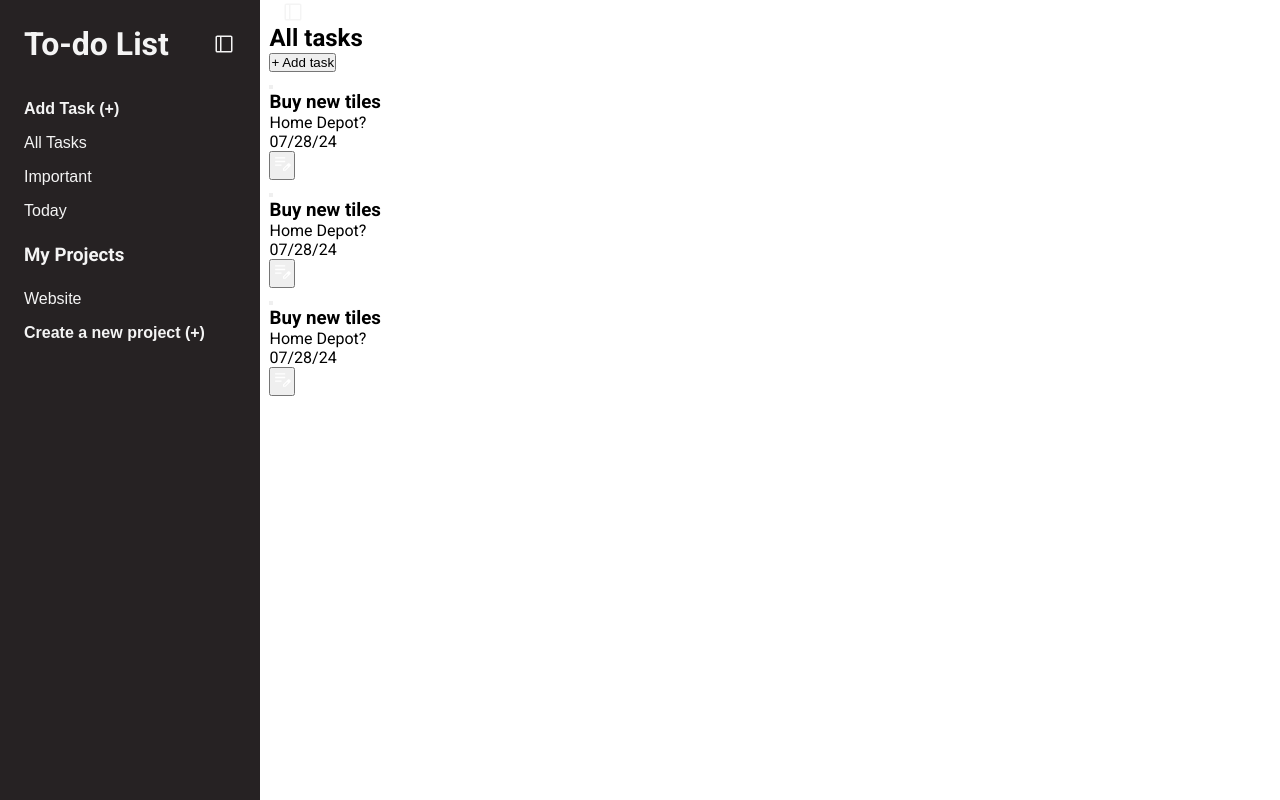
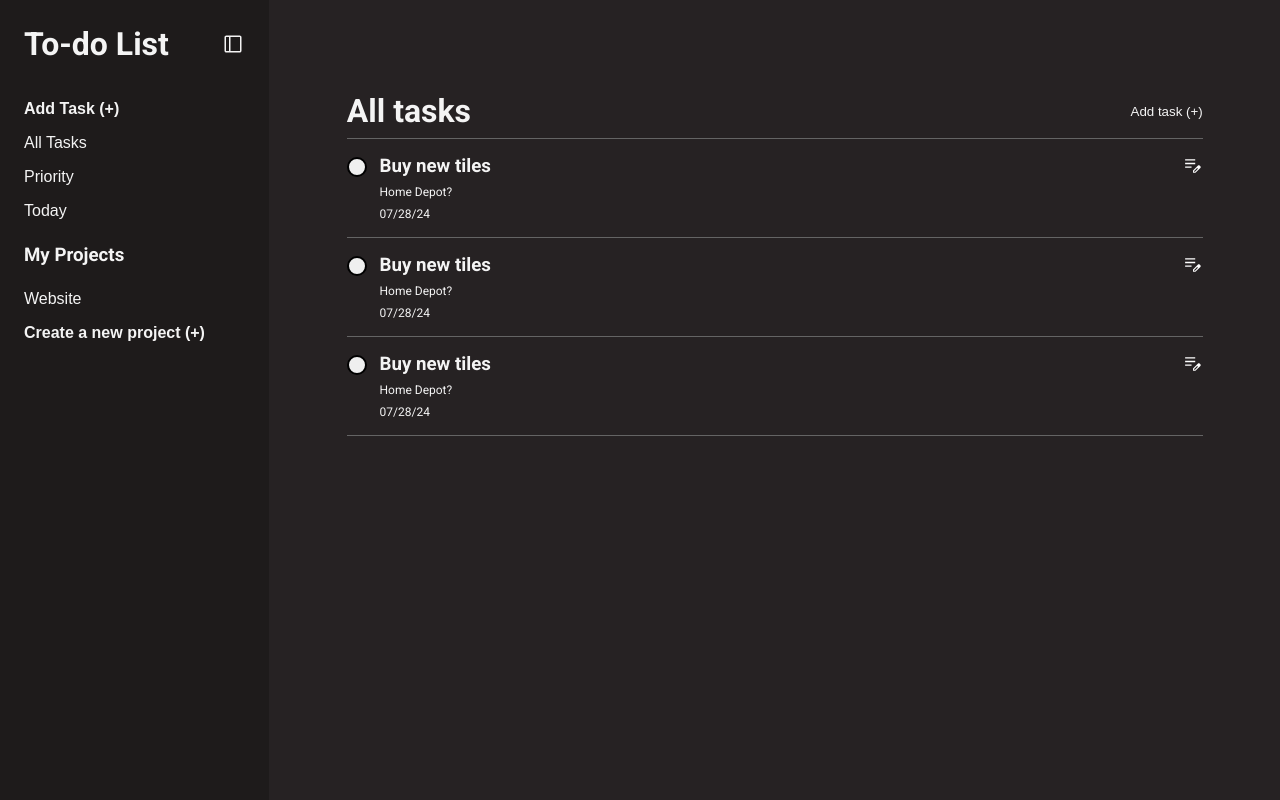
Before and after one commit to tristanbaldeo/todo-list, a website built with webpack: page src/index.html in a window 1280 px wide. Built offline with nearby package versions, Linux system fonts and the light colour scheme.

Commit message:
added css elements for main task section

```diff
--- a/src/index.html
+++ b/src/index.html
@@ -30,8 +30,8 @@
                         <p class="total-tasks"></p>
                     </button>
 
-                    <button type="button" class="important-tasks">
-                        <p>Important</p>
+                    <button type="button" class="priority-tasks">
+                        <p>Priority</p>
                         <p class="total-tasks"></p>
                     </button>
 
@@ -57,8 +57,8 @@
         </div>
 
         <main class="main">
-            <div class="header">
-                <button type="button" class="dock-sidebar">
+            <div class="main-header">
+                <button type="button" class="dock-main">
                     <svg xmlns="http://www.w3.org/2000/svg" height="24" viewBox="0 -960 960 960" width="24">
                         <path d="M212.309-140.001q-29.923 0-51.115-21.193-21.193-21.192-21.193-51.115v-535.382q0-29.923 21.193-51.115 21.192-21.193 51.115-21.193h535.382q29.923 0 51.115 21.193 21.193 21.192 21.193 51.115v535.382q0 29.923-21.193 51.115-21.192 21.193-51.115 21.193H212.309ZM320-200v-560H212.309q-4.616 0-8.463 3.846-3.846 3.847-3.846 8.463v535.382q0 4.616 3.846 8.463 3.847 3.846 8.463 3.846H320Zm59.999 0h367.692q4.616 0 8.463-3.846 3.846-3.847 3.846-8.463v-535.382q0-4.616-3.846-8.463-3.847-3.846-8.463-3.846H379.999v560ZM320-200H200h120Z"></path>
                     </svg>
@@ -67,7 +67,7 @@
 
             <div class="title-bar">
                 <h2>All tasks</h2>
-                <button class="add-task-main">+ Add task</button>
+                <button class="add-task-main">Add task (+)</button>
             </div>
 
             <div class="task-container">
@@ -79,7 +79,7 @@
                         <div class="task-item-data">
                             <h3 class="task-name">Buy new tiles</h3>
                             <p class="task-notes">Home Depot?</p>
-                            <p class="due-date">07/28/24</p>
+                            <p class="metadata">07/28/24</p>
                         </div>
                         <div class="task-options">
                             <button class="edit-task" title="Edit">
@@ -96,7 +96,7 @@
                         <div class="task-item-data">
                             <h3 class="task-name">Buy new tiles</h3>
                             <p class="task-notes">Home Depot?</p>
-                            <p class="due-date">07/28/24</p>
+                            <p class="metadata">07/28/24</p>
                         </div>
                         <div class="task-options">
                             <button class="edit-task" title="Edit">
@@ -113,7 +113,7 @@
                         <div class="task-item-data">
                             <h3 class="task-name">Buy new tiles</h3>
                             <p class="task-notes">Home Depot?</p>
-                            <p class="due-date">07/28/24</p>
+                            <p class="metadata">07/28/24</p>
                         </div>
                         <div class="task-options">
                             <button class="edit-task" title="Edit">
--- a/src/style.css
+++ b/src/style.css
@@ -10,21 +10,21 @@ body {
     height: 100vh;
     display: grid;
     grid-template-columns: 0.8fr 3fr;
+    background-color: #262223;
     margin: 0;
 }
 
 #sidebar {
-    background: #262223;
+    background: #1e1b1b;
     display: grid;
     gap: 16px;
     grid-template-rows: 4rem 1fr auto;
     height: 100%;
     overflow-y: auto;
     padding: 12px;
-    position: fixed;
     scrollbar-width: none;
     user-select: none;
-    width: 260px;
+    min-width: 260px;
     z-index: 2;
 }
 
@@ -36,7 +36,7 @@ body {
     padding: 0 12px;
 }
 
-.dock-sidebar {
+.dock-sidebar, .dock-main {
     cursor: pointer;
     fill: #f4f4f4;
     background-color: transparent;
@@ -46,11 +46,15 @@ body {
     width: 24px;
 }
 
+.dock-main {
+    visibility: hidden;
+}
+
 .add-task-sidebar, .add-project {
     font-weight: 600
 }
 
-.add-task-sidebar, .all-tasks, .important-tasks, .today-tasks, .project-folder, .add-project {
+.add-task-sidebar, .all-tasks, .priority-tasks, .today-tasks, .project-folder, .add-project {
     cursor: pointer;
     background-color: transparent;
     border-radius: 4px;
@@ -62,14 +66,103 @@ body {
     width: 100%;
     }
 
-.add-task-sidebar:hover, .all-tasks:hover, .important-tasks:hover, .today-tasks:hover, .project-folder:hover, .add-project:hover {
+.add-task-sidebar:hover, .all-tasks:hover, .priority-tasks:hover, .today-tasks:hover, .project-folder:hover, .add-project:hover {
     background-color: #3e393a
 }
 
-.add-task-sidebar:active, .all-tasks:active, .important-tasks:active, .today-tasks:active, .project-folder:active, .add-project:active {
+.add-task-sidebar:active, .all-tasks:active, .priority-tasks:active, .today-tasks:active, .project-folder:active, .add-project:active {
     background-color: #4f494a;
 }
 
 .project-header {
     padding: 16px 12px;
 }
+
+.main {
+    color: #f4f4f4;
+    margin: 0 auto;
+    padding: 12px 52px;
+    height: auto;
+    position: relative;
+    width: 960px;
+    min-width: 0;
+}
+
+.main-header {
+    align-items: center;
+    display: grid;
+    grid-template-columns: auto 1fr;
+    height: 64px;
+    justify-content: end;
+    margin-bottom: 16px;
+}
+
+.add-task-main {
+    color: #f4f4f4;
+    cursor: pointer;
+    border: none;
+    background: transparent;
+}
+
+.add-task-main:hover {
+    color: red
+}
+
+.title-bar {
+    align-items: center;
+    display: grid;
+    grid-template-columns: 1fr auto;
+    padding-bottom: 8px;
+    border-bottom: 1px solid rgb(100, 100, 100);
+}
+
+h2 {
+    font-size: 32px;
+}
+
+.task-item {
+    align-items: start;
+    border-bottom: 1px solid rgb(100, 100, 100);
+    cursor: pointer;
+    display: grid;
+    gap: .8rem;
+    grid-template-columns: auto 1fr auto;
+    padding: 1rem 0;
+}
+
+.task-name {
+    margin-bottom: 8px;
+}
+
+.task-notes {
+    font-size: 12px;
+    margin-bottom: 8px;
+}
+
+.metadata {
+    align-items: center;
+    display: grid;
+    font-size: 12px;
+    grid-template-columns: auto auto 1fr;
+}
+
+.edit-task {
+    cursor: pointer;
+    border: none;
+    background: transparent;
+}
+
+button.delete-task {
+    background-size: 20px 20px;
+    background-position: center;
+    border: 2px solid black;
+    border-radius: 50%;
+    cursor: pointer;
+    height: 20px;
+    margin-top: 2px;
+    width: 20px;
+}
+
+.delete-task:hover {
+    background-color: red;
+}
```
